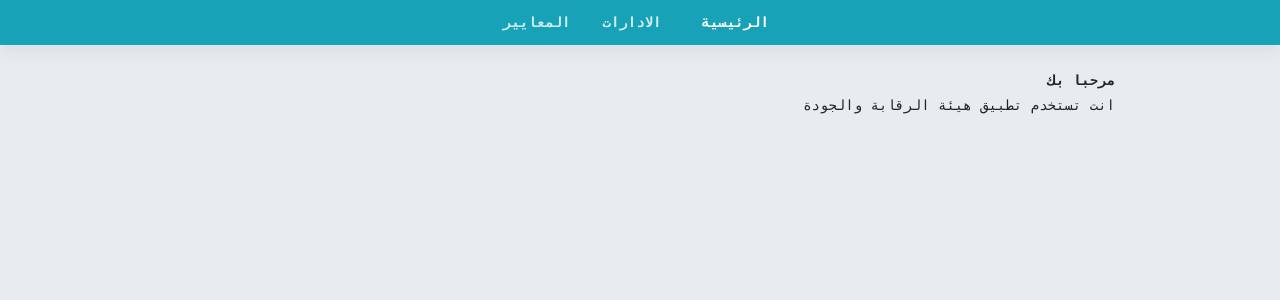
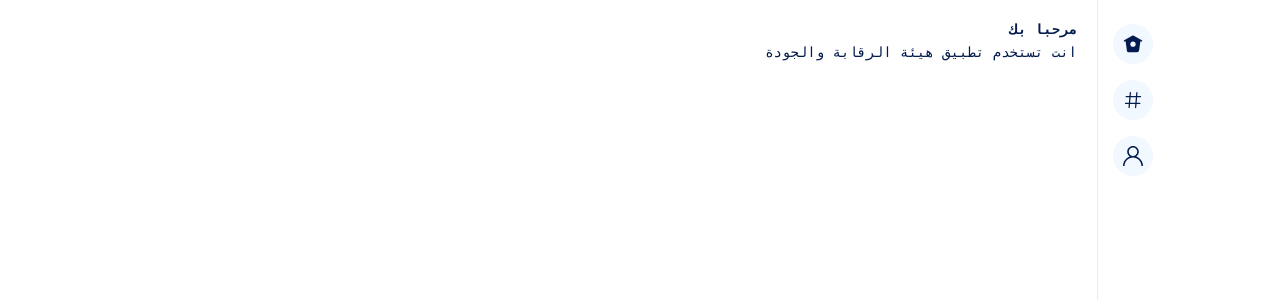
Before and after one commit to ahmadghallab/quality-assurance-ui, a Vue app: page / in a window 1280 px wide. Shown: the top 300 px of the page. Built offline with nearby package versions, Linux system fonts and the light colour scheme.

Commit message:
new side nav

```diff
--- a/public/css/style.css
+++ b/public/css/style.css
@@ -1,6 +1,12 @@
 body {
-  background-color: #e6ecf0;
+  direction: rtl;
+  color: #031b4e;
+  font-family: Consolas,"Liberation Mono",Menlo,Courier,monospace;
+  text-align: right;
   font-size: 14px !important;
+}
+.side-nav {
+  min-height: 100vh;
 }
 .circle {
   border-radius: 50%;
@@ -8,34 +14,33 @@ body {
   align-items: center;
   justify-content: center;
   border: 3px solid transparent;
-  width: 30px;
-  height: 30px;
 }
-.nav-link {
-  color: rgba(255,255,255,0.8);
+.circle-md {
+  width: 25px;
+  height: 25px;
 }
-.router-link-exact-active, .nav-link:hover, .nav-link:focus {
-  color: rgba(255,255,255,1);
+.circle-lg {
+  width: 40px;
+  height: 40px;
+}
+.dot {
+  width: 6px;
+  height: 6px;
+  border-radius: 50%;
+  display: block;
 }
 .check-icon {
-  width:15px;
-  fill:#fff;
+  width: 12.5px;
+  fill: #fff;
 }
-.default-card, .card__header, .card__body, .card__footer {
-  background-color: #ffffff;
+.nav-icon {
+  width: 20px;
+  fill: #031b4e;
+}
+.default-card {
+  margin-bottom: 20px;
   padding: 20px;
   line-height: 1.375em;
-}
-.default-card {
-  border-radius: 7px;
-  margin-bottom: 20px;
-}
-.card__header {
-  border-radius: 7px 7px 0 0;
-}
-.card__footer {
-  border-radius: 0 0 7px 7px;
-  margin-bottom: 20px;
 }
 ul {
   list-style: none;
@@ -43,32 +48,20 @@ ul {
 .nested-ul {
   border-right: 1px solid #e6ecf0;
 }
-label {
+label, .clickable {
   cursor: pointer;
 }
 .wrapper {
-  margin: 70px auto 50px;
-}
-.bootstrap-nav {
   margin: 0 auto;
-  height: 45px;
-}
-.wrapper, .bootstrap-nav {
-  font-family: Consolas,"Liberation Mono",Menlo,Courier,monospace;
-  direction: rtl;
-  text-align: right;
-  width: 85%;
-  max-width: 950px;
+  width: 80%;
+  max-width: 900px;
 }
 a {
-  color: #585858;
+  color: #031b4e;
 }
 a:hover, a:focus, a:active {
   color: inherit;
   text-decoration-style: dotted;
-}
-.customNav {
-  box-shadow: 0 0.5rem 1rem rgba(0,0,0,.05);
 }
 .dropdown-menu {
   right: 0 !important;
@@ -83,7 +76,7 @@ a:hover, a:focus, a:active {
   font-size: 13px !important;
 }
 .form-control:focus {
-  border-color: #17a2b8 !important;
+  border-color: #007bff !important;
 }
 .form-control:disabled, .form-control[readonly] {
   background-color: #e6ecf0;
@@ -93,15 +86,11 @@ a:hover, a:focus, a:active {
   padding: 2px 7px;
   border-radius: 4px;
 }
-.border-top, .border-bottom, .table td, .table th, .table .thead-light th {
+.border-top, .border-bottom, .border-left, .table td, .table th, .table .thead-light th {
   border-color: #e6ecf0 !important;
 }
-.light-bg, .table .thead-light th {
-  background-color: #f5f8fa !important;
-}
 .light-highlight, .light-highlight:hover, .light-highlight:focus {
-  background: #abb8c2;
-  color: #fff;
+  background: #f3f6f9;
 }
 .info-highlight, .info-highlight:hover, .info-highlight:focus {
   background: #17a2b8;
@@ -114,6 +103,9 @@ a:hover, a:focus, a:active {
 .danger-highlight, .danger-highlight:hover, .danger-highlight:focus {
   background: #e81c4f;
   color: #fff;
+}
+.router-link-exact-active, .primary-highlight, .primary-highlight:hover, .primary-highlight:focus {
+  background-color: #f1f8ff !important;
 }
 .alert {
   padding: 15px 20px;
@@ -163,7 +155,7 @@ a:hover, a:focus, a:active {
   .nested-ul {
     border-color: #000;
   }
-  .default-card, .card__footer {
+  .default-card {
     margin-bottom: 0;
   }
   .check-icon {
--- a/src/App.vue
+++ b/src/App.vue
@@ -1,8 +1,14 @@
 <template>
   <div id="app">
-    <AppHeader />
     <div class="wrapper">
-      <router-view/>
+      <div class="row">
+        <div class="col-auto border-left py-4 side-nav">
+          <AppHeader />
+        </div>
+        <div class="col px-0">
+          <router-view/>
+        </div>
+      </div>
     </div>
   </div>
 </template>
--- a/src/components/AppHeader.vue
+++ b/src/components/AppHeader.vue
@@ -1,27 +1,27 @@
 <template>
-<nav class="bg-info customNav fixed-top">
-    <div class="row justify-content-between bootstrap-nav">
-        <div class="col-auto"></div>
-        <div class="col-auto align-self-center">
-            <ul class="list-inline mb-0 pr-0">
-                <li class="list-inline-item">
-                    <router-link class="font-weight-bold nav-link" :to="{name: 'home'}">
-                        الرئيسية
+    <ul class="pr-0">
+        <li class="mb-3">
+            <router-link class="circle circle-lg primary-highlight" :to="{name: 'home'}">
+                <svg viewBox="0 0 24 24" class="nav-icon"><g><path d="M22.58 7.35L12.475 1.897c-.297-.16-.654-.16-.95 0L1.425 7.35c-.486.264-.667.87-.405 1.356.18.335.525.525.88.525.16 0 .324-.038.475-.12l.734-.396 1.59 11.25c.216 1.214 1.31 2.062 2.66 2.062h9.282c1.35 0 2.444-.848 2.662-2.088l1.588-11.225.737.398c.485.263 1.092.082 1.354-.404.263-.486.08-1.093-.404-1.355zM12 15.435c-1.795 0-3.25-1.455-3.25-3.25s1.455-3.25 3.25-3.25 3.25 1.455 3.25 3.25-1.455 3.25-3.25 3.25z"></path></g></svg>
             </router-link>
         </li>
-                <li class="list-inline-item">
-                    <router-link class="font-weight-bold nav-link" :to="{name: 'management'}">
-                        الادارات
+        <li class="mb-3">
+            <router-link class="circle circle-lg primary-highlight" :to="{name: 'management'}">
+                <svg viewBox="0 0 24 24" class="nav-icon"><g><path d="M21 7.337h-3.93l.372-4.272c.036-.412-.27-.775-.682-.812-.417-.03-.776.27-.812.683l-.383 4.4h-6.32l.37-4.27c.037-.413-.27-.776-.68-.813-.42-.03-.777.27-.813.683l-.382 4.4H3.782c-.414 0-.75.337-.75.75s.336.75.75.75H7.61l-.55 6.327H3c-.414 0-.75.336-.75.75s.336.75.75.75h3.93l-.372 4.272c-.036.412.27.775.682.812l.066.003c.385 0 .712-.295.746-.686l.383-4.4h6.32l-.37 4.27c-.036.413.27.776.682.813l.066.003c.385 0 .712-.295.746-.686l.382-4.4h3.957c.413 0 .75-.337.75-.75s-.337-.75-.75-.75H16.39l.55-6.327H21c.414 0 .75-.336.75-.75s-.336-.75-.75-.75zm-6.115 7.826h-6.32l.55-6.326h6.32l-.55 6.326z"></path></g></svg>
             </router-link>
         </li>
-                <li class="list-inline-item">
-                    <router-link class="font-weight-bold nav-link" :to="{name: 'criterion'}">
-                        المعايير
+        <li>
+            <router-link class="circle circle-lg primary-highlight" :to="{name: 'criterion'}">
+                <svg viewBox="0 0 512 512" class="nav-icon">
+                    <g>
+                        <path d="M437.02,330.98c-27.883-27.882-61.071-48.523-97.281-61.018C378.521,243.251,404,198.548,404,148
+                            C404,66.393,337.607,0,256,0S108,66.393,108,148c0,50.548,25.479,95.251,64.262,121.962
+                            c-36.21,12.495-69.398,33.136-97.281,61.018C26.629,379.333,0,443.62,0,512h40c0-119.103,96.897-216,216-216s216,96.897,216,216
+                            h40C512,443.62,485.371,379.333,437.02,330.98z M256,256c-59.551,0-108-48.448-108-108S196.449,40,256,40
+                            c59.551,0,108,48.448,108,108S315.551,256,256,256z"/>
+                    </g>
+                </svg>
             </router-link>
         </li>
     </ul>
-        </div>
-        <div class="col-auto"></div>
-    </div>
-</nav>
 </template>
--- a/src/components/EvaluationEdit.vue
+++ b/src/components/EvaluationEdit.vue
@@ -12,41 +12,45 @@
                 <Loader v-if="selectedDepartment == department.department__id && getDepartmentEvaluationLoader" />
                 <ul class="nested-ul" v-else-if="selectedDepartment == department.department__id">
                     <li class="my-2" v-for="(evaluation, evaluationIdx) in evaluations" v-bind:key="evaluationIdx">
-                        <!-- <a href="javascript:void(0)" class="font-weight-bold"
-                            v-on:click="action(evaluation.id)">
-                            {{ evaluation.criterion__name }}
-                        </a>
-                        <ul class="nested-ul" v-if="selectedEvaluation == evaluation.id">
-                            <li class="my-3">
-                                <div class="row">
-                                    <div class="col-auto align-self-center">
-                                        <span class="highlight success-highlight ml-2">مستوفي</span>
-                                        <span class="highlight light-highlight ml-2">ليس متاح</span>
-                                    </div>
-                                    <div class="col-auto">
-                                        <input type="text" class="form-control" placeholder="ملاحظـــات">
-                                    </div>
-                                </div>
-                            </li>
-                        </ul> -->
                         <div class="row">
                             <div class="col-auto align-self-center pl-0">
-                                <span v-if="evaluation.checked">+</span>
-                                <span v-else>-</span>
+                                <span class="dot" v-bind:class="{
+                                    'primary-highlight': evaluation.checked,
+                                    'light-highlight': !evaluation.checked
+                                }"></span>
                             </div>
-                            <div class="col">
-                                <a href="javascript:void(0)" class="font-weight-bold"
-                                    v-on:click="check(evaluationIdx, evaluation.id)">
+                            <div class="col align-self-center">
+                                <a href="javascript:void(0)" class="font-weight-bold highlight"
+                                    v-on:click="select(evaluationIdx, evaluation.id)"
+                                    v-bind:class="{'primary-highlight': selected(evaluation.id)}">
                                     {{ evaluation.criterion__name }}
                                 </a>
 
                             </div>
                         </div>
                     </li>
-                    <div class="form-group">
-                        <button type="button" class="btn btn-light btn-sm"
-                            v-on:click="saveUnitEvaluation()" :disabled="savingUnitEvaluation || !checkedCriteria.length">
-                            {{ savingUnitEvaluation ? 'يتم الحفظ' : 'حفظ التعديلات' }}
+                    <div class="form-group mt-3">
+                        <button type="button" class="btn btn-sm ml-2"
+                            v-bind:class="[allSelected ? 'btn-secondary' : 'btn-light']"
+                            @click="selectAll()">تحديد
+                        </button>
+                        <button type="button" class="btn btn-light btn-sm ml-1"
+                            v-on:click="saveUnitEvaluation()" :disabled="savingUnitEvaluation || !selectedCriteria.length">مستوفي
+                        </button>
+                        <button type="button" class="btn btn-light btn-sm ml-1"
+                            v-on:click="saveUnitEvaluation()" :disabled="savingUnitEvaluation || !selectedCriteria.length">غير مستوفي
+                        </button>
+                         <button type="button" class="btn btn-light btn-sm ml-2"
+                            v-on:click="saveUnitEvaluation()" :disabled="savingUnitEvaluation || !selectedCriteria.length">اخري
+                        </button>
+                        <button type="button" class="btn btn-light btn-sm ml-1"
+                            v-on:click="saveUnitEvaluation()" :disabled="savingUnitEvaluation || !selectedCriteria.length">متاح
+                        </button>
+                        <button type="button" class="btn btn-light btn-sm ml-2"
+                            v-on:click="saveUnitEvaluation()" :disabled="savingUnitEvaluation || !selectedCriteria.length">غير متاح
+                        </button>
+                        <button type="button" class="btn btn-light btn-sm mr-1"
+                            v-on:click="saveUnitEvaluation()" :disabled="savingUnitEvaluation || !selectedCriteria.length">نص
                         </button>
                     </div>
                 </ul>
@@ -77,26 +81,38 @@ export default {
             toggleEditEvaluationModal: false,
             selectedEvaluation: null,
             selectedDepartment: null,
-            checkedCriteria: [],
+            selectedCriteria: [],
             departments: [],
             evaluations: []
         }
     },
+    computed: {
+        allSelected () {
+            return this.selectedCriteria.length == this.evaluations.length
+        },
+        selected () {
+        return criterion => this.selectedCriteria.includes(criterion)
+        }
+    },
     methods: {
-        action (evaluationId) {
-            if (evaluationId == this.selectedEvaluation) {
-                this.selectedEvaluation = null
+        select (evaluationIdx, evaluationId) {
+            // this.evaluations[evaluationIdx].selected = !this.evaluations[evaluationIdx].selected
+            if (this.selectedCriteria.includes(evaluationId)) {
+                let arrIndx = this.selectedCriteria.indexOf(evaluationId)
+                this.selectedCriteria.splice(arrIndx, 1)
             } else {
-                this.selectedEvaluation = evaluationId
+                this.selectedCriteria.push(evaluationId)
             }
         },
-        check (evaluationIdx, evaluationId) {
-            this.evaluations[evaluationIdx].checked = !this.evaluations[evaluationIdx].checked
-            if (this.checkedCriteria.includes(evaluationId)) {
-                let arrIndx = this.checkedCriteria.indexOf(evaluationId)
-                this.checkedCriteria.splice(arrIndx, 1)
+        selectAll() {
+            if (this.allSelected) {
+                this.selectedCriteria = []
             } else {
-                this.checkedCriteria.push(evaluationId)
+                for (let evaluation of this.evaluations) {
+                    if (!this.selectedCriteria.includes(evaluation.id)) {
+                        this.selectedCriteria.push(evaluation.id)
+                    }
+                }
             }
         },
         editEvaluationModal(evaluationId) {
@@ -116,7 +132,7 @@ export default {
         getUnitEvaluation(departmentId) {
             if (this.selectedDepartment == departmentId) {
                 this.selectedDepartment = null
-                this.checkedCriteria = []
+                this.selectedCriteria = []
             } else {
                 this.getDepartmentEvaluationLoader = true
                 this.selectedDepartment = departmentId
@@ -135,9 +151,9 @@ export default {
             this.savingUnitEvaluation = true
             appService.saveUnitEvaluation({
                 id: this.selectedEvaluation,
-                criteria: this.checkedCriteria,
+                criteria: this.selectedCriteria,
             }).then(() => {
-                this.checkedCriteria = []
+                this.selectedCriteria = []
                 this.savingUnitEvaluation = false
             })
         }
--- a/src/components/Loader.vue
+++ b/src/components/Loader.vue
@@ -19,7 +19,7 @@
   border-radius: 50%;
   border-width: 3px;
   border-style: solid;
-  border-color: #17a2b8 #e7f6f8 #e7f6f8;
+  border-color: #007bff #f1f8ff #f1f8ff;
   border-image: initial;
   animation: circleSpinner 1s linear 0s infinite normal none running;
 }
--- a/src/views/Home.vue
+++ b/src/views/Home.vue
@@ -1,5 +1,5 @@
 <template>
-    <div>
+    <div class="default-card">
         <p class="mb-1 font-weight-bold">مرحبا بك</p>
         <p class="muted">انت تستخدم تطبيق هيئة الرقابة والجودة</p>
     </div>
--- a/src/views/Management.vue
+++ b/src/views/Management.vue
@@ -1,4 +1,8 @@
 <template>
+  <div>
+    <div class="default-card border-bottom">
+      <h6 class="font-weight-bold mb-0">الادارات الصحية والوحدات التابعه لها</h6>
+    </div>
     <div class="default-card">
       <Loader v-if="listManagementsLoader" />
       <ul class="list-unstyled pr-0" v-else>
@@ -94,6 +98,7 @@
         </div>
       </ul>
     </div>
+  </div>
 </template>
 <script>
 import appService from '../app.service.js'
--- a/src/views/Unit.vue
+++ b/src/views/Unit.vue
@@ -2,10 +2,11 @@
     <div>
         <Loader v-if="retrieveUnitLoader" />
         <div v-else>
-            <div class="card__header">
-                <h6 class="font-weight-bold mb-3">{{ unitName }}</h6>
+            <div class="default-card border-bottom">
+                <h6 class="font-weight-bold mb-0">{{ unitName }}</h6>
+            </div>
             <Loader v-if="listUnitEvaluationLoader" />
-                <div v-else>
+            <div class="default-card" v-else>
                 <ul class="pr-0 mb-0">
                     <li class="mb-2" v-for="(evaluation, evaluationIdx) in unitEvaluations" v-bind:key="evaluationIdx">
                         <a href="javascript:void(0)"
@@ -38,7 +39,7 @@
                                     </p>
                                     <p class="font-weight-bold mt-4 mb-0">Are you absolutely positive? There's no undo</p>
                                 </div>
-                                    <div class="card__footer light-bg border-top">
+                                <div class="card__footer light-highlight border-top">
                                     <button type="button" @click="deleteUnitEvaluation(evaluationIdx, evaluation.month, evaluation.year)"
                                         class="btn btn-info btn-sm ml-2" :disabled="deletingUnitEvaluation">
                                         {{ deletingUnitEvaluation ? 'Deleting' : 'Yes, delete' }}
@@ -70,8 +71,7 @@
                     <p class="text-muted" v-if="!unitEvaluations.length">لا يوجد تقييمات حتي الان</p>
                 </ul>
             </div>
-            </div>
-            <div class="card__footer light-bg border-top">
+            <div class="default-card border-top">
                 <form v-on:submit.prevent="createUnitEvaluation()">
                     <div class="form-row">
                         <div class="col-2">
@@ -81,7 +81,7 @@
                             <input type="number" v-model="year" class="form-control" placeholder="سنة">
                         </div>
                         <div class="col-auto">
-                            <button type="submit" class="btn btn-light btn-sm bg-white" :disabled="createUnitEvalValidator">
+                            <button type="submit" class="btn btn-light" :disabled="createUnitEvalValidator">
                                 {{ creatingUnitEvaluation ? 'رجاء الانتظار' : 'إنشاء' }}
                             </button>
                         </div>
```
Lines whose indentation alone changed are shown as unchanged.
